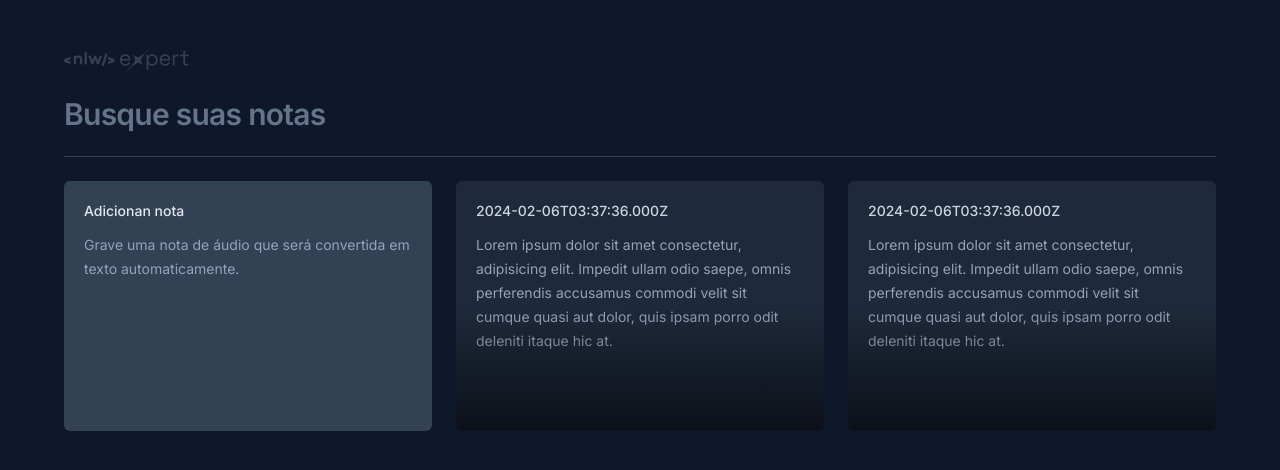
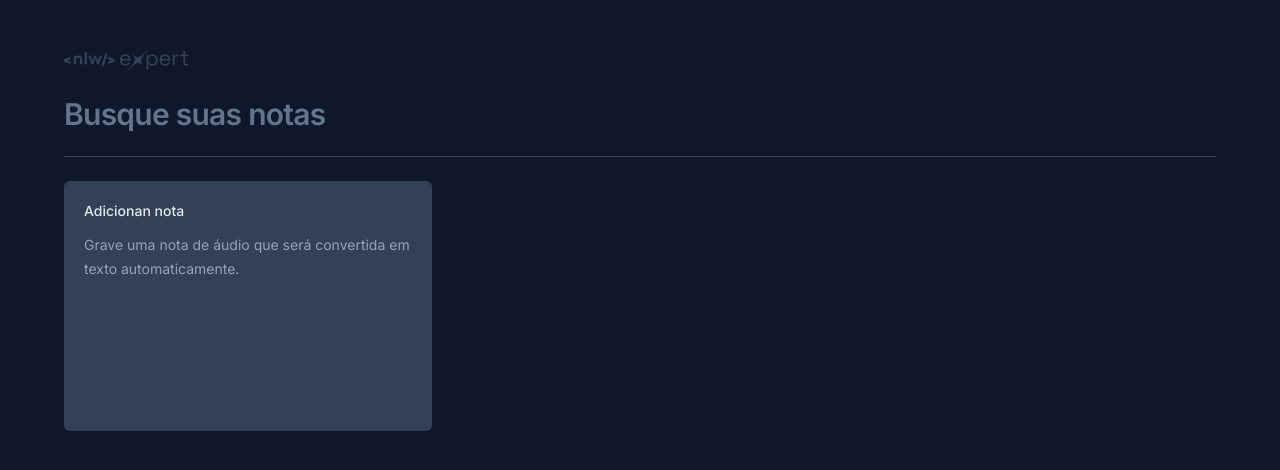
Before and after one commit to JrzenonDev/react-notes-audio, a React (Vite) app: page / in a window 1280 px wide. Shown: the top 470 px of the page. Built offline with nearby package versions, Linux system fonts and the light colour scheme.

Commit message:
feat: creating new note by passing prop function onNoteCreated to NewNoteCard

```diff
--- a/src/app.tsx
+++ b/src/app.tsx
@@ -1,13 +1,27 @@
+import { useState } from "react";
 import logo from "./assets/logo.svg";
 import { NewNoteCard } from "./components/new-note-card";
 import { NoteCard } from "./components/note-card";
 
+interface Note {
+  id: string;
+  date: Date;
+  content: string;
+}
+
 export function App() {
-  const note = {
-    date: new Date(),
-    content:
-      "Lorem ipsum dolor sit amet consectetur, adipisicing elit. Impedit ullam odio saepe, omnis perferendis accusamus commodi velit sit cumque quasi aut dolor, quis ipsam porro odit deleniti itaque hic at.",
+  const [notes, setNotes] = useState<Note[]>([]);
+
+  const onNoteCreated = (content: string) => {
+    const newNote = {
+      id: crypto.randomUUID(),
+      date: new Date(),
+      content,
+    };
+
+    setNotes([newNote, ...notes]);
   };
+
   return (
     <div className="mx-auto max-w-6xl my-12 space-y-6">
       <img src={logo} alt="logo" />
@@ -22,10 +36,11 @@
       <div className="h-px bg-slate-700" />
 
       <div className="grid grid-cols-3 gap-6 auto-rows-[250px]">
-        <NewNoteCard />
+        <NewNoteCard onNoteCreated={onNoteCreated} />
 
-        <NoteCard note={note} />
-        <NoteCard note={note} />
+        {notes.map((note) => {
+          return <NoteCard key={note.id} note={note} />;
+        })}
       </div>
     </div>
   );
--- a/src/components/new-note-card.tsx
+++ b/src/components/new-note-card.tsx
@@ -3,7 +3,11 @@
 import { ChangeEvent, FormEvent, useState } from "react";
 import { toast } from "sonner";
 
-export function NewNoteCard() {
+interface NewNoteCardProps {
+  onNoteCreated: (content: string) => void;
+}
+
+export function NewNoteCard({ onNoteCreated }: NewNoteCardProps) {
   const [shouldShowOnBoarding, setShouldShowOnBoarding] = useState(true);
   const [content, setContent] = useState("");
 
@@ -20,8 +24,12 @@
 
   const handleSaveNote = (event: FormEvent) => {
     event.preventDefault();
+
+    onNoteCreated(content);
+    setContent("");
+    setShouldShowOnBoarding(true);
+
     toast.success("Nota salva com sucesso!");
-    console.log("saved note:", content);
   };
 
   return (
@@ -68,6 +76,7 @@
                   autoFocus
                   className="text-sm leading-6 text-slate-400 bg-transparent resize-none flex-1 outline-none"
                   onChange={handleContentChange}
+                  value={content}
                 />
               )}
             </div>
--- a/src/components/note-card.tsx
+++ b/src/components/note-card.tsx
@@ -14,7 +14,10 @@
     <Dialog.Root>
       <Dialog.Trigger className="rounded-md text-left flex flex-col bg-slate-800 p-5 gap-3 overflow-hidden relative outline-none hover:ring-2 hover:ring-slate-600 focus-visible:ring-2 focus-visible:ring-lime-400">
         <span className="text-sm font-medium text-slate-300">
-          {note.date.toISOString()}
+          {formatDistanceToNow(note.date, {
+            locale: ptBR,
+            addSuffix: true,
+          })}
         </span>
         <p className="text-sm leading-6 text-slate-400">{note.content}</p>
         <div className="absolute bottom-0 left-0 right-0 h-1/2 bg-gradient-to-t from-black/60 to-black/0 pointer-events-none" />
```
